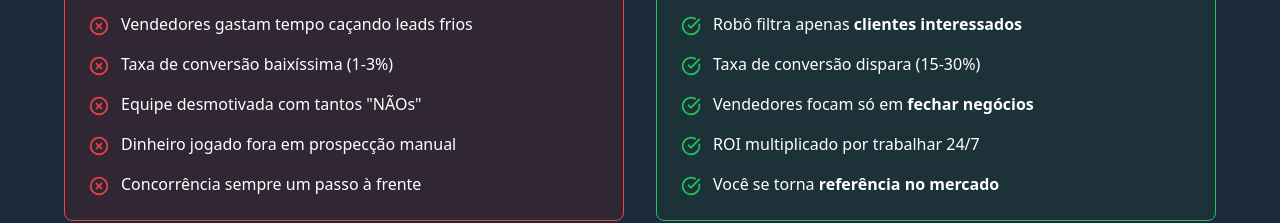
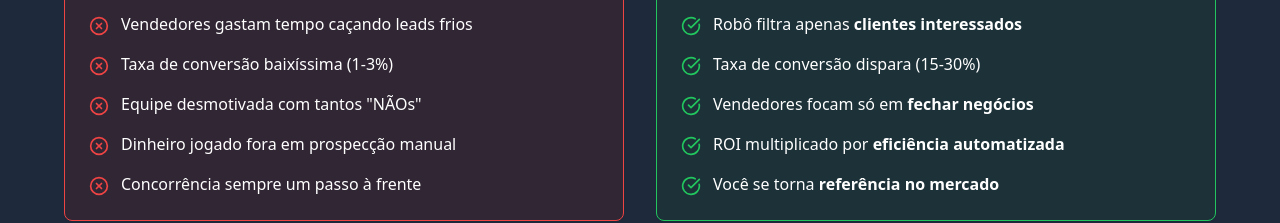
Before and after one commit to rafaelhtml/conversao-pura, a React (Vite) app: page / in a window 1280 px wide. Shown: the part 2100-2323 px from the top of the page. Built offline with nearby package versions, Linux system fonts and the light colour scheme.

Commit message:
Corrigir texto sobre disponibilidade do robô
Substituída a frase "ROI multiplicado por trabalhar 24/7" por uma que reflita a capacidade do robô de operar continuamente, sem a implicação de que ele realiza ligações 24 horas por dia.

```diff
--- a/src/pages/Index.tsx
+++ b/src/pages/Index.tsx
@@ -208,7 +208,7 @@ const IndexContent = () => {
                 </li>
                 <li className="flex items-start gap-3">
                   <CheckCircle className="w-5 h-5 text-green-500 mt-1 flex-shrink-0" />
-                  <span className="text-white">ROI multiplicado por trabalhar 24/7</span>
+                  <span className="text-white">ROI multiplicado por <strong>eficiência automatizada</strong></span>
                 </li>
                 <li className="flex items-start gap-3">
                   <CheckCircle className="w-5 h-5 text-green-500 mt-1 flex-shrink-0" />
```
